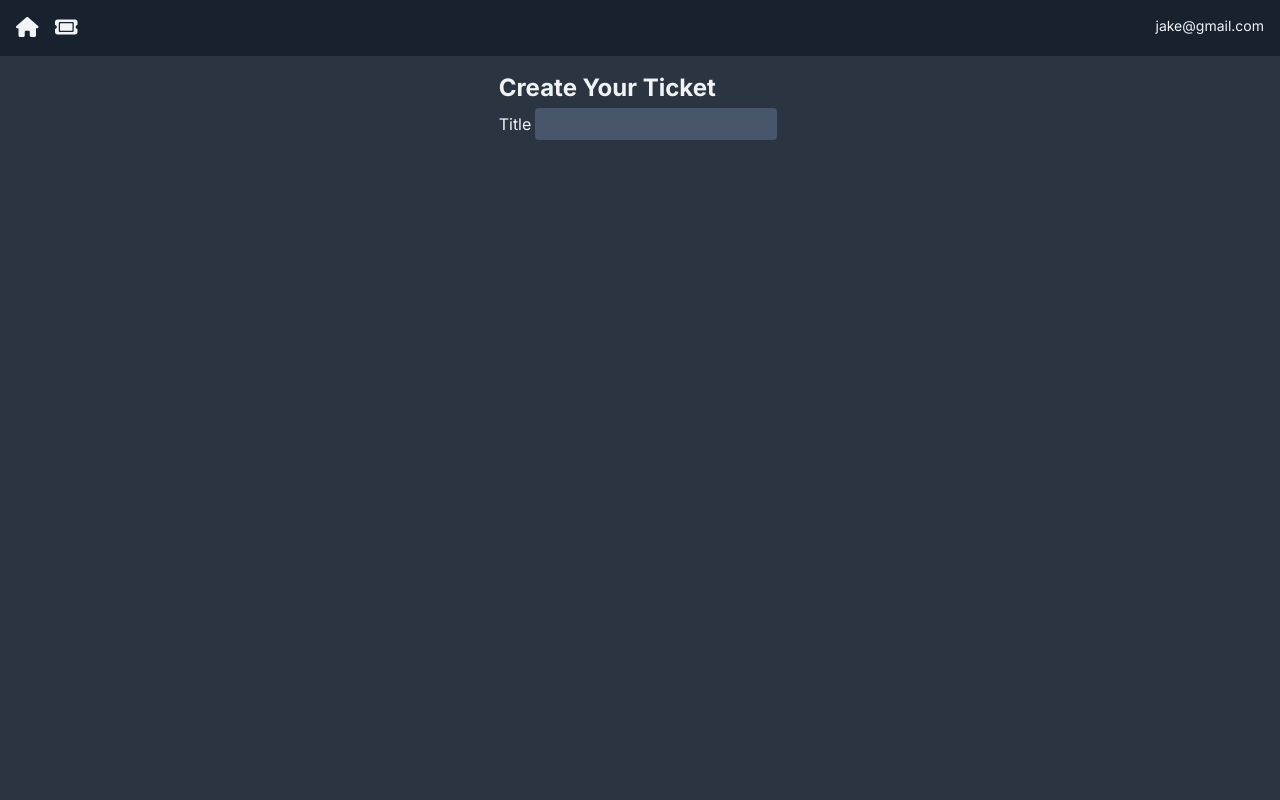
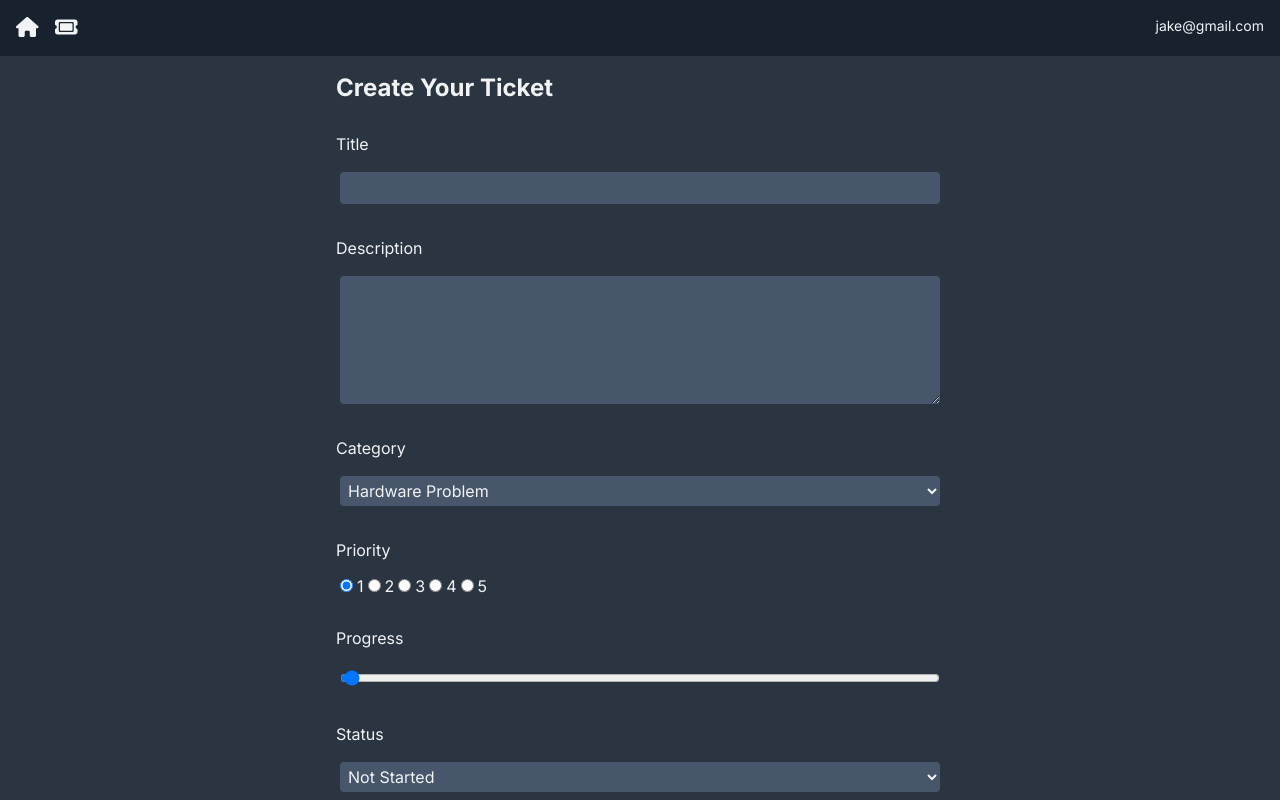
Before and after one commit to nicholemcgrew/ticketing-app, a Next.js app: page /TicketPage/new in a window 1280 px wide. Built offline with nearby package versions, Linux system fonts and the light colour scheme.

Commit message:
create ticket

```diff
--- a/app/(components)/TicketForm.jsx
+++ b/app/(components)/TicketForm.jsx
@@ -4,16 +4,33 @@
 import React, { useState } from "react"
 
 const TicketForm = () => {
+	const router = useRouter()
 
 	const handleChange = (e) => {
 		const value = e.target.value
-        const name = e.target.name;
+		const name = e.target.name
 
 		setFormData((prevState) => ({
 			...prevState,
 			[name]: value,
 		}))
 	}
+
+	const handleSubmit = async (e) => {
+		e.preventDefault()
+		const res = await fetch("/api/Tickets", {
+			method: "POST",
+			body: JSON.stringify({ formData }),
+			"content-type": "application/json",
+		})
+
+		if (!res.ok) {
+			throw new Error("Failed to create ticket.")
+		}
+		router.refresh()
+		router.push("/")
+	}
+
 	const startingTicketData = {
 		title: "",
 		description: "",
@@ -25,7 +42,11 @@
 	const [formData, setFormData] = useState(startingTicketData)
 	return (
 		<div className="flex justify-center">
-			<form>
+			<form
+				className="flex flex-col gap-3 w-1/2"
+				method="post"
+				onSubmit={handleSubmit}
+			>
 				<h3>Create Your Ticket</h3>
 				<label htmlFor="">Title</label>
 				<input
@@ -36,6 +57,91 @@
 					required={true}
 					value={formData.title}
 				/>
+				<label htmlFor="">Description</label>
+				<textarea
+					id="description"
+					name="description"
+					onChange={handleChange}
+					required={true}
+					value={formData.description}
+					rows="5"
+				/>
+				<label>Category</label>
+				<select
+					name="category"
+					value={formData.category}
+					onChange={handleChange}
+				>
+					<option value="Hardware Problem">Hardware Problem</option>
+					<option value="Software Problem">Software Problem</option>
+					<option value="Project">Project</option>
+				</select>
+
+				<label htmlFor="">Priority</label>
+				<div>
+					<input
+						id="priority-1"
+						name="priority"
+						type="radio"
+						onChange={handleChange}
+						value={1}
+						checked={formData.priority == 1}
+					/>
+					<label>1</label>
+					<input
+						id="priority-2"
+						name="priority"
+						type="radio"
+						onChange={handleChange}
+						value={2}
+						checked={formData.priority == 2}
+					/>
+					<label>2</label>
+					<input
+						id="priority-3"
+						name="priority"
+						type="radio"
+						onChange={handleChange}
+						value={3}
+						checked={formData.priority == 3}
+					/>
+					<label>3</label>
+					<input
+						id="priority-4"
+						name="priority"
+						type="radio"
+						onChange={handleChange}
+						value={4}
+						checked={formData.priority == 4}
+					/>
+					<label>4</label>
+					<input
+						id="priority-5"
+						name="priority"
+						type="radio"
+						onChange={handleChange}
+						value={5}
+						checked={formData.priority == 5}
+					/>
+					<label>5</label>
+				</div>
+				<label>Progress</label>
+				<input
+					type="range"
+					id="progress"
+					name="progress"
+					value={formData.progress}
+					min="0"
+					max="100"
+					onChange={handleChange}
+				/>
+				<label>Status</label>
+				<select name="status" value={formData.status} onChange={handleChange}>
+					<option value="not started">Not Started</option>
+					<option value="started">Started</option>
+					<option value="completed">Completed</option>
+				</select>
+				<input type="submit" className="btn" value="Create Ticket" />
 			</form>
 		</div>
 	)
--- a/app/api/route.js
+++ b/app/api/Tickets/route.js
@@ -1,4 +1,4 @@
-import Ticket from "../(models)/Ticket";
+import Ticket from "@/app/(models)/Ticket";
 import { NextResponse } from "next/server";
 
 export async function POST(req) {
```
Lines whose indentation alone changed are shown as unchanged.
